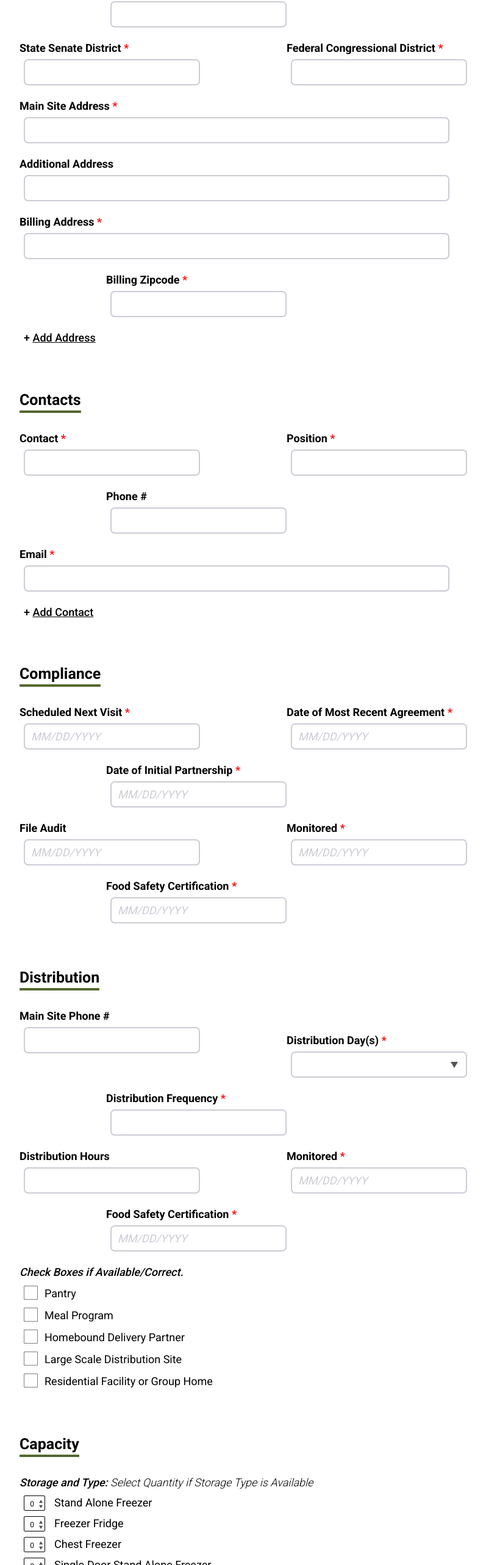
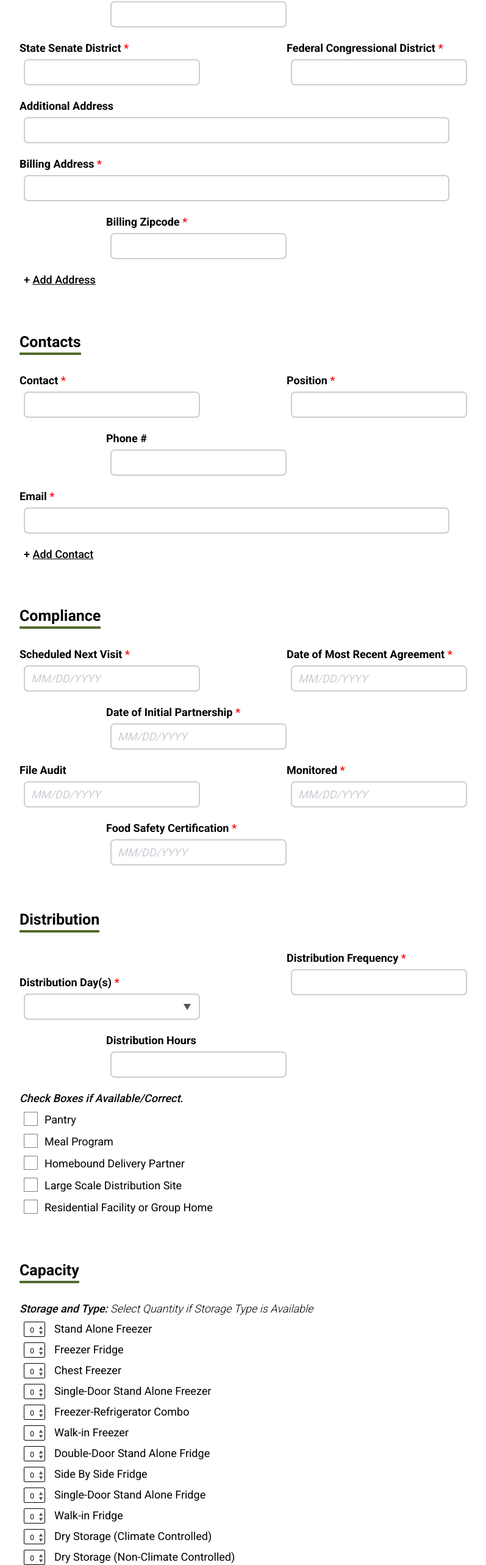
Before and after one commit to TritonSE/FSD-Distribution-Web-App, a React (Create React App) app: page /agency/new in a window 1280 px wide. Shown: the part 1271-3837 px from the top of the page at 61% size, without its empty margins (98-895 px from the left). Built offline with nearby package versions, Linux system fonts and the light colour scheme.

Commit message:
Center submit/cancel buttons

```diff
--- a/src/components/AgencyProfileForm.js
+++ b/src/components/AgencyProfileForm.js
@@ -30,7 +30,7 @@ class AgencyProfileForm extends Component {
         agencyNumber: "",
         agencyName: "",
         primaryContact: "",
-        mainSiteAddress1: "",
+        mainSiteAddress: "",
         agencyStatus: "",
         region: "",
         sanDiegoDistrict: "",
@@ -38,7 +38,6 @@ class AgencyProfileForm extends Component {
         stateAssemblyDistrict: "",
         stateSenateDistrict: "",
         federalCongressionalDistrict: "",
-        mainSiteAddress2: "",
         additionalAddresses: [""],
         billingAddress: "",
         billingZipcode: "",
@@ -54,9 +53,8 @@ class AgencyProfileForm extends Component {
         dateOfMostRecentAgreement: "",
         dateOfInitialPartnership: "",
         fileAudit: "",
-        monitored1: "",
-        foodSafetyCertification1: "",
-        mainSitePhoneNumber: "",
+        monitored: "",
+        foodSafetyCertification: "",
         "distributionDay.monday": false,
         "distributionDay.tuesday": false,
         "distributionDay.wednesday": false,
@@ -66,8 +64,6 @@ class AgencyProfileForm extends Component {
         "distributionDay.sunday": false,
         distributionFrequency: "",
         distributionHours: "",
-        monitored2: "",
-        foodSafetyCertification2: "",
         "distributionType.pantry": false,
         "distributionType.mealProgram": false,
         "distributionType.homeboundDeliveryPartner": false,
@@ -234,7 +230,7 @@ class AgencyProfileForm extends Component {
               <FormCol>
                 <InputText
                   label="Main Site Address"
-                  value={data.mainSiteAddress1}
+                  value={data.mainSiteAddress}
                   stateKey="mainSiteAddress1"
                   onChange={this.handleInputChange}
                   required
@@ -322,20 +318,6 @@ class AgencyProfileForm extends Component {
                   stateKey="federalCongressionalDistrict"
                   onChange={this.handleInputChange}
                   required
-                />
-              </FormCol>
-            </FormRow>
-
-            <FormRow>
-              <FormCol>
-                <InputText
-                  label="Main Site Address"
-                  value={data.mainSiteAddress2}
-                  stateKey="mainSiteAddress2"
-                  onChange={this.handleInputChange}
-                  leftmost
-                  required
-                  wide
                 />
               </FormCol>
             </FormRow>
@@ -459,7 +441,7 @@ class AgencyProfileForm extends Component {
               <FormCol>
                 <InputDate
                   label="Monitored"
-                  value={data.monitored1}
+                  value={data.monitored}
                   stateKey="monitored1"
                   onChange={this.handleInputChange}
                   required
@@ -468,7 +450,7 @@ class AgencyProfileForm extends Component {
               <FormCol>
                 <InputDate
                   label="Food Safety Certification"
-                  value={data.foodSafetyCertification1}
+                  value={data.foodSafetyCertification}
                   stateKey="foodSafetyCertification1"
                   onChange={this.handleInputChange}
                   required
@@ -480,15 +462,6 @@ class AgencyProfileForm extends Component {
           <div className="form-section">
             <FormSectionHeader title="Distribution" />
             <FormRow>
-              <FormCol>
-                <InputText
-                  label="Main Site Phone #"
-                  value={data.mainSitePhoneNumber}
-                  stateKey="mainSitePhoneNumber"
-                  onChange={this.handleInputChange}
-                  leftmost
-                />
-              </FormCol>
               <FormCol>
                 <InputDropdown
                   label="Distribution Day(s)"
@@ -532,6 +505,7 @@ class AgencyProfileForm extends Component {
                   stateKey="distributionDay"
                   onChange={this.handleInputChange}
                   multiple
+                  leftmost
                   required
                 />
               </FormCol>
@@ -544,34 +518,12 @@ class AgencyProfileForm extends Component {
                   required
                 />
               </FormCol>
-            </FormRow>
-
-            <FormRow>
               <FormCol>
                 <InputText
                   label="Distribution Hours"
                   value={data.distributionHours}
                   stateKey="distributionHours"
                   onChange={this.handleInputChange}
-                  leftmost
-                />
-              </FormCol>
-              <FormCol>
-                <InputDate
-                  label="Monitored"
-                  value={data.monitored2}
-                  stateKey="monitored2"
-                  onChange={this.handleInputChange}
-                  required
-                />
-              </FormCol>
-              <FormCol>
-                <InputDate
-                  label="Food Safety Certification"
-                  value={data.foodSafetyCertification2}
-                  stateKey="foodSafetyCertification2"
-                  onChange={this.handleInputChange}
-                  required
                 />
               </FormCol>
             </FormRow>
@@ -831,17 +783,14 @@ class AgencyProfileForm extends Component {
           </div>
 
           <div className="form-section">
-            <FormRow>
-              <FormCol>
+            <div className="form-button-container">
               <button
                 type="button"
                 className="form-button-submit"
                 onClick={this.submitForm}
               >
-                  {this.props.edit ? "Save" : "Create Profile"}
+                {this.props.edit ? "Save Profile" : "Create Profile"}
               </button>
-              </FormCol>
-              <FormCol>
               <button
                 type="button"
                 className="form-button-cancel"
@@ -849,8 +798,7 @@ class AgencyProfileForm extends Component {
               >
                 Cancel
               </button>
-              </FormCol>
-            </FormRow>
+            </div>
           </div>
         </form>
       </div>
--- a/src/components/agency-form/formstyle.css
+++ b/src/components/agency-form/formstyle.css
@@ -321,10 +321,14 @@ button {
   cursor: pointer;
 }
 
+.form-button-container {
+  margin: auto;
+  width: fit-content;
+}
+
 .form-button-submit {
   width: 376px;
   height: 67px;
-  float: right;
   margin-right: 32px;
   background: #54682f;
   border: none;
@@ -344,7 +348,6 @@ button {
 .form-button-cancel {
   width: 376px;
   height: 67px;
-  float: left;
   margin-left: 32px;
   background: #ffffff;
   border: 4px solid #000000;
```
Lines whose indentation alone changed are shown as unchanged.
